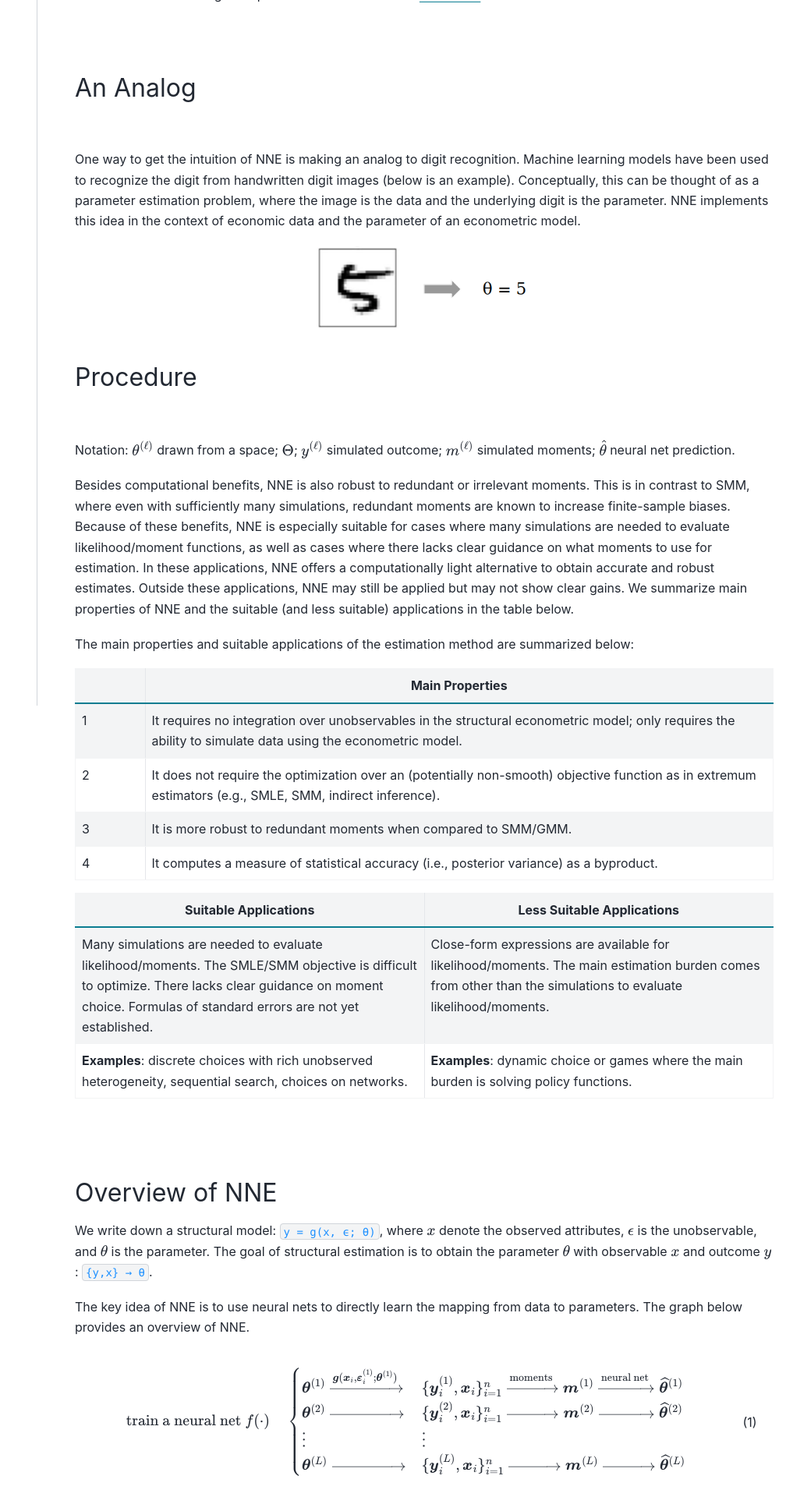
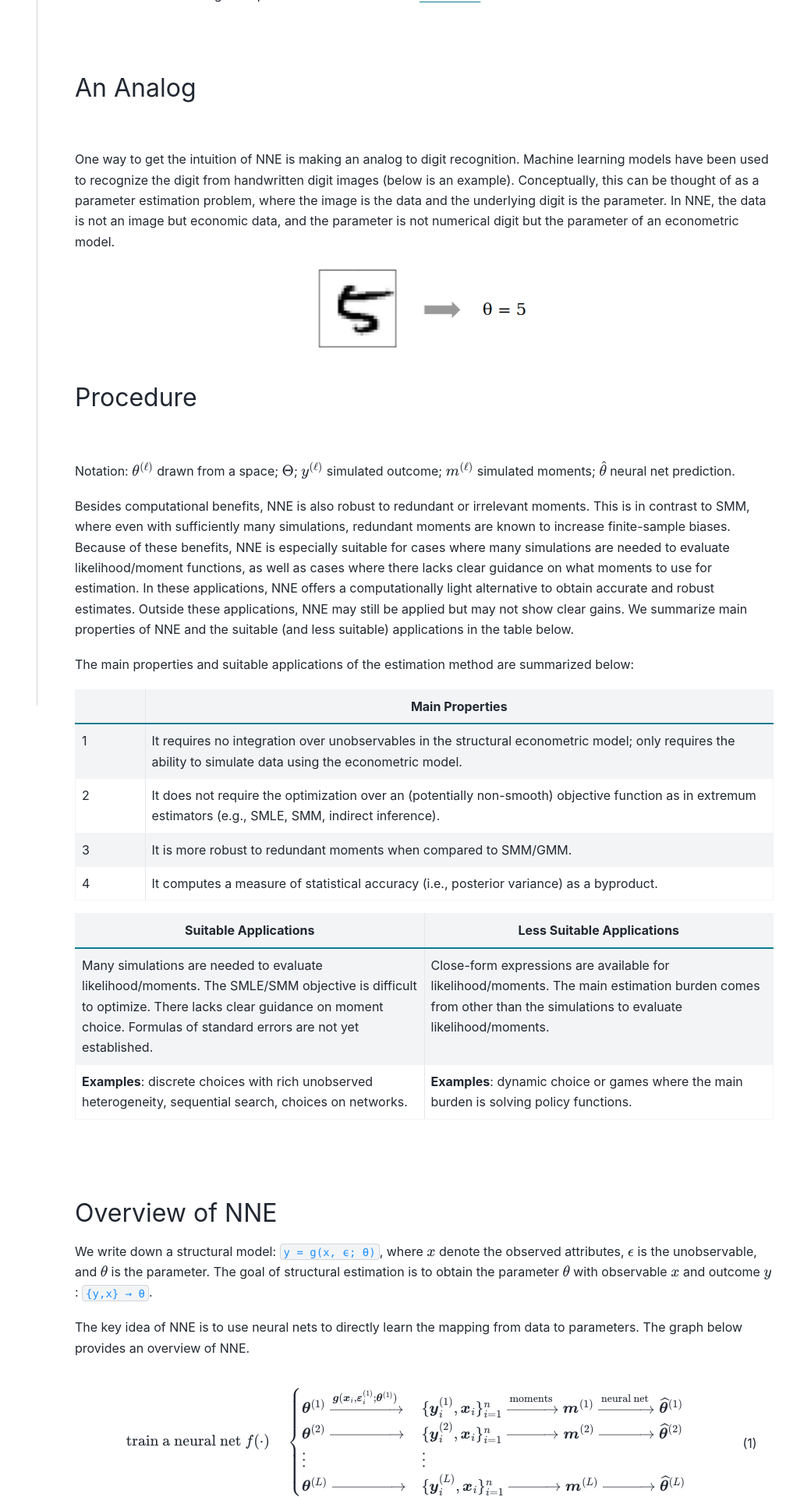
Before and after one commit to nnehome/nnehome.github.io, a Sphinx documentation site: the page built from docs/source/home/home.rst, in a window 1280 px wide. Shown: the part 964-2884 px from the top of the page at 78% size, without its empty margins (272-1280 px from the left). Built offline with Sphinx 7.4.7 and the PyData theme 0.15.4, drawn with Linux system fonts in a browser that asks for light colours.

Commit message:
some change

```diff
--- a/docs/source/home/home.rst
+++ b/docs/source/home/home.rst
@@ -35,7 +35,7 @@
 An Analog
 ---------------
 |
-One way to get the intuition of NNE is making an analog to digit recognition. Machine learning models have been used to recognize the digit from handwritten digit images (below is an example). Conceptually, this can be thought of as a parameter estimation problem, where the image is the data and the underlying digit is the parameter. NNE implements this idea in the context of economic data and the parameter of an econometric model.
+One way to get the intuition of NNE is making an analog to digit recognition. Machine learning models have been used to recognize the digit from handwritten digit images (below is an example). Conceptually, this can be thought of as a parameter estimation problem, where the image is the data and the underlying digit is the parameter. In NNE, the data is not an image but economic data, and the parameter is not numerical digit but the parameter of an econometric model.
 
 .. image:: digit_rec.png
   :scale: 70%
```
